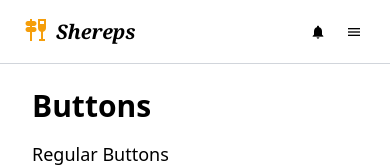
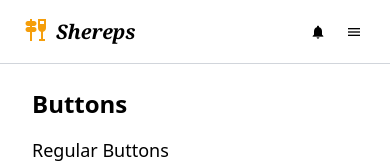
Before and after one commit to janlajara/tailwindcss-practice, a Vue app: page /#/components/buttons in a window 390 px wide. Shown: the top 168 px of the page. Built offline with nearby package versions, Linux system fonts and the light colour scheme.

Commit message:
responsive h1 size

```diff
--- a/src/App.vue
+++ b/src/App.vue
@@ -60,16 +60,8 @@ export default {
     @apply h-full;
   }
 
-  body, div#app {
-    /*@apply relative;*/
-  }
-
   h1 {
-    @apply text-3xl font-extrabold;
-  }
-
-  h2 {
-    /*@apply text-gray-600 text-xl font-semibold;*/
+    @apply text-2xl sm:text-3xl font-extrabold;
   }
 }
 
```
